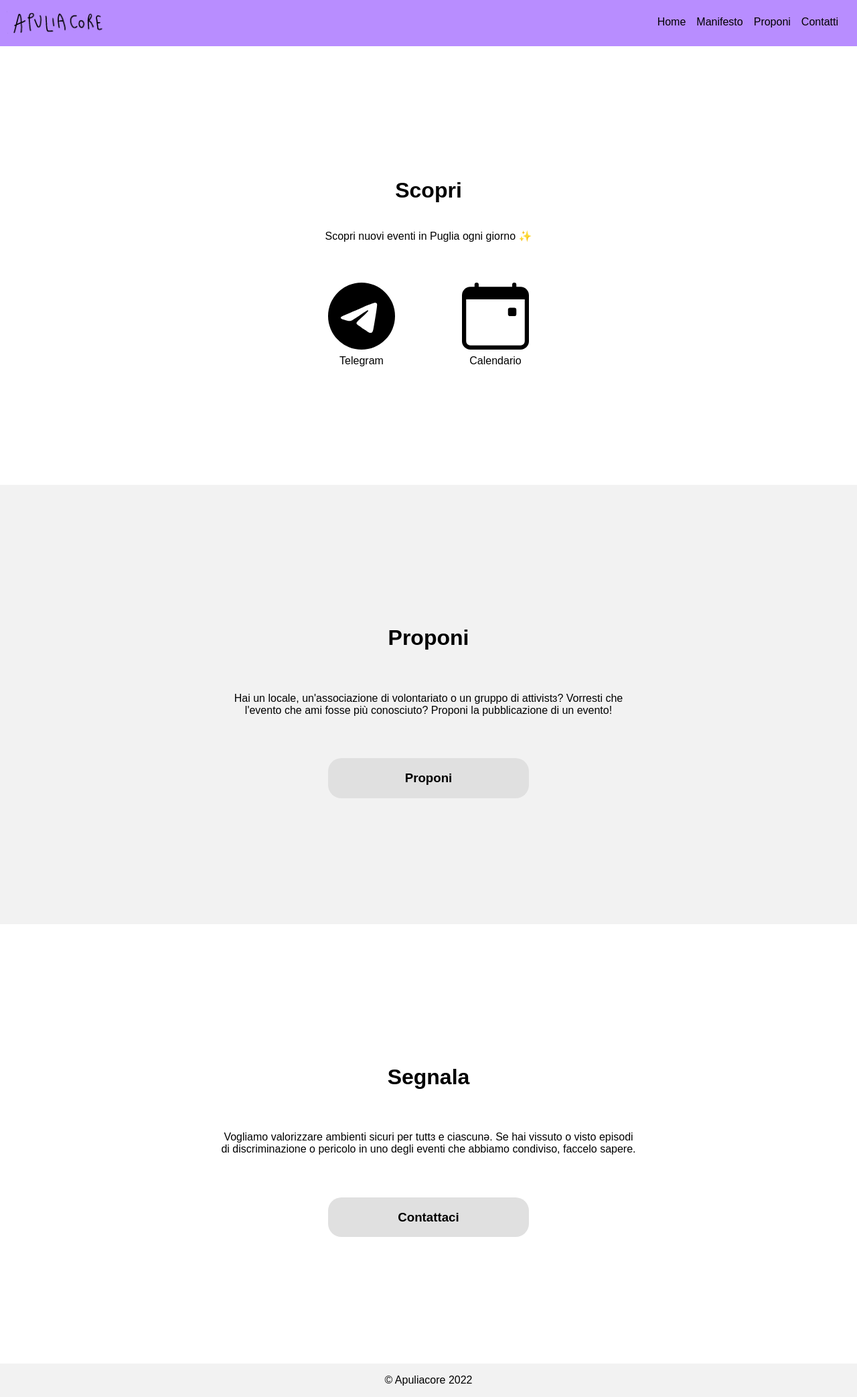
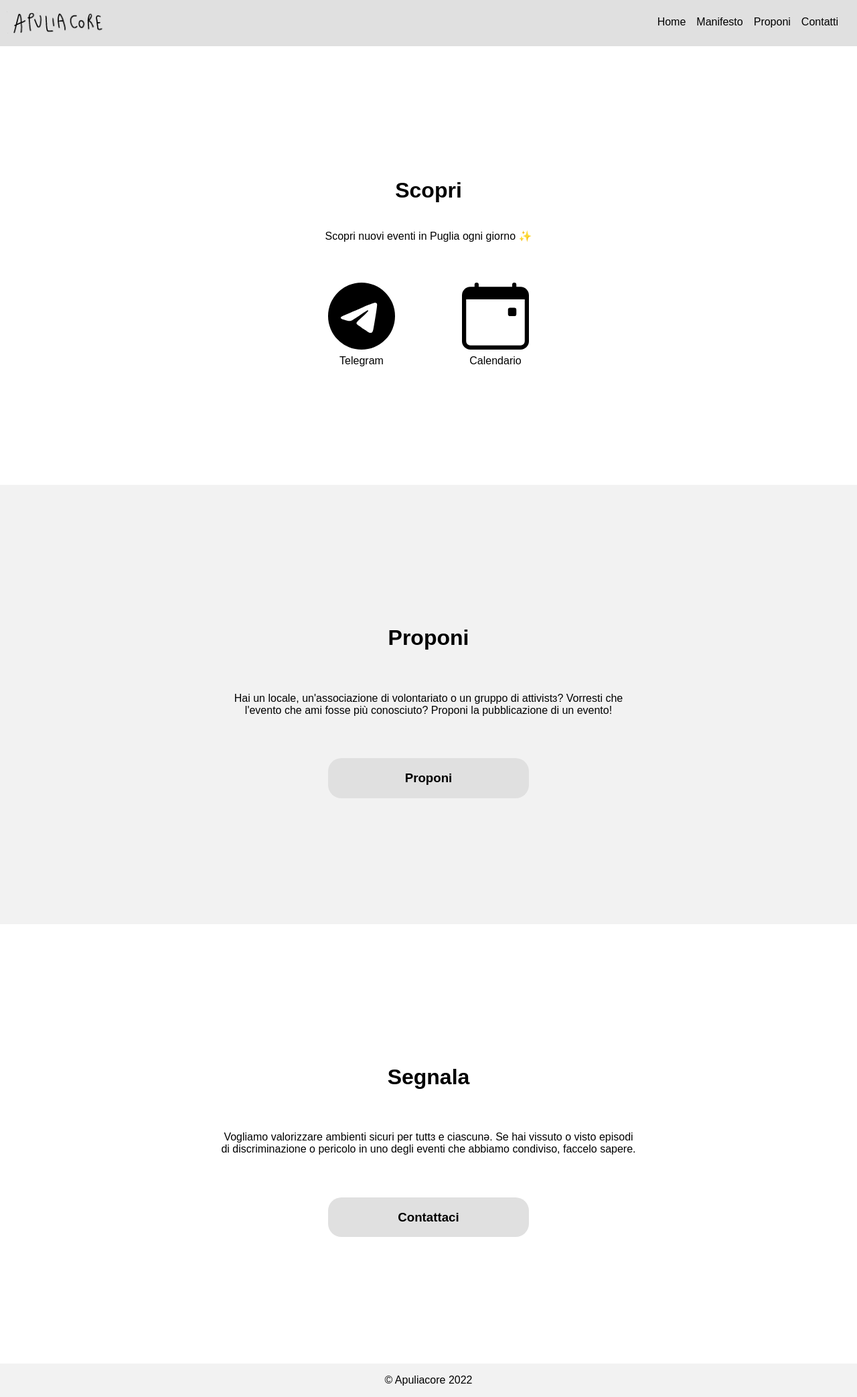
Before and after one commit to apuliacore/apuliacore.github.com, a Jekyll site: the page built from index.html, in a window 1280 px wide. Shown: the whole page at 67% size. Built offline with Jekyll 4.4.1, drawn with Linux system fonts in a browser that asks for light colours.

Commit message:
Revert "Color only top bar"
This reverts commit 1492d3de14a0b8f1b23f5f6131c0ac68c5b2d333.

```diff
--- a/css/style.scss
+++ b/css/style.scss
@@ -6,7 +6,6 @@ $black-coral: #576066ff;
 $gold-crayola: #f9c784ff;
 $violet-ryb: #7803a3ff;
 $thistle: #f1cdffff;
-$canva: #B88DFF;
 
 $light-gray: #f2f2f2;
 $gray: #e0e0e0;
@@ -32,7 +31,7 @@ h1, h2, p, li, a, label, span {
 
 .top-bar {
 	display: flex;
-	background-color: $canva;
+	background-color: $gray;
 }
 
 .body {
```
